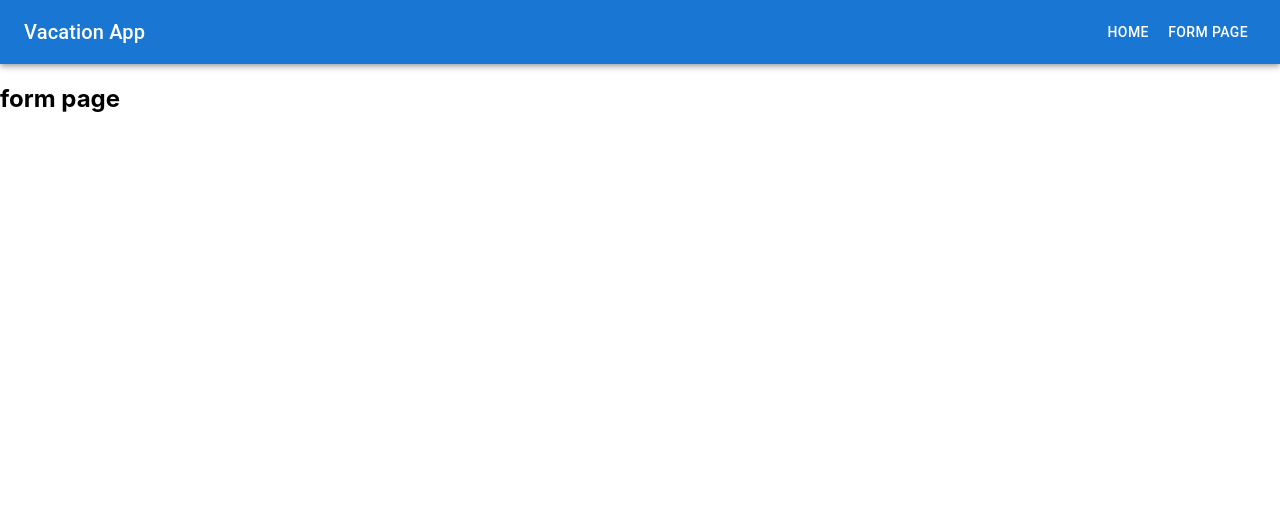
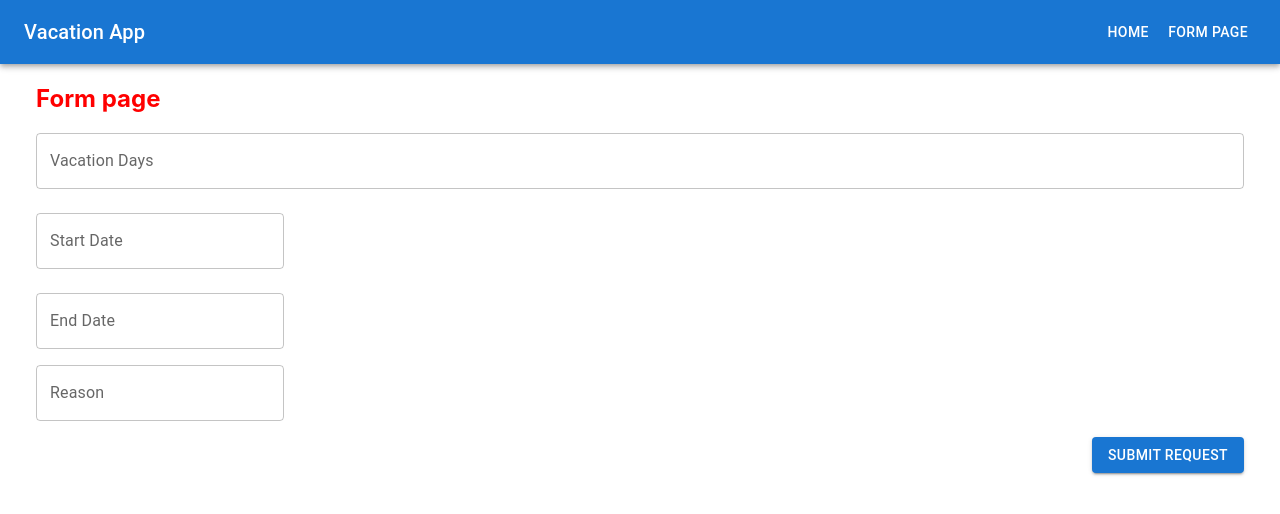
Before and after one commit to arrtych/vacation-form, a React (Create React App) app: page /form in a window 1280 px wide. Shown: the top 514 px of the page. Built offline with nearby package versions, Linux system fonts and the light colour scheme.

Commit message:
form components

```diff
--- a/package.json
+++ b/package.json
@@ -5,7 +5,8 @@
   "dependencies": {
     "@emotion/react": "^11.13.3",
     "@emotion/styled": "^11.13.0",
-    "@mui/material": "^6.1.2",
+    "@mui/material": "^6.1.3",
+    "@mui/x-date-pickers": "^7.19.0",
     "@testing-library/jest-dom": "^5.17.0",
     "@testing-library/react": "^13.4.0",
     "@testing-library/user-event": "^13.5.0",
@@ -14,6 +15,7 @@
     "@types/react": "^18.3.11",
     "@types/react-dom": "^18.3.0",
     "axios": "^1.7.7",
+    "dayjs": "^1.11.13",
     "react": "^18.3.1",
     "react-dom": "^18.3.1",
     "react-router-dom": "^6.26.2",
--- a/src/App.css
+++ b/src/App.css
@@ -0,0 +1,3 @@
+/* .MuiDateRangeCalendar-root div:first-child {
+  display: none;
+} */
--- /dev/null
+++ b/src/components/CustomDatePicker.tsx
@@ -0,0 +1,24 @@
+import * as React from "react";
+import { DemoContainer } from "@mui/x-date-pickers/internals/demo";
+import { AdapterDayjs } from "@mui/x-date-pickers/AdapterDayjs";
+import { LocalizationProvider } from "@mui/x-date-pickers/LocalizationProvider";
+import { DatePicker } from "@mui/x-date-pickers/DatePicker";
+
+interface CustomDatePickerProps {
+  label: string;
+}
+
+const CustomDatePicker: React.FC<CustomDatePickerProps> = (
+  props: CustomDatePickerProps
+) => {
+  const { label } = { ...props };
+  return (
+    <LocalizationProvider dateAdapter={AdapterDayjs}>
+      <DemoContainer components={["DatePicker"]}>
+        <DatePicker label={label} />
+      </DemoContainer>
+    </LocalizationProvider>
+  );
+};
+
+export default CustomDatePicker;
--- /dev/null
+++ b/src/components/NumberInput.tsx
@@ -0,0 +1,36 @@
+// src/components/NumberInput.tsx
+import React, { useState } from "react";
+import { TextField, Box } from "@mui/material";
+
+interface NumberInputProps {
+  label: string;
+}
+
+const NumberInput: React.FC<NumberInputProps> = (props: NumberInputProps) => {
+  const [value, setValue] = useState<number | string>("");
+
+  const handleChange = (event: React.ChangeEvent<HTMLInputElement>) => {
+    const newValue = event.target.value;
+
+    const parsedValue = newValue === "" ? "" : Number(newValue);
+    setValue(parsedValue);
+  };
+
+  const { label } = { ...props };
+  return (
+    <TextField
+      label={label}
+      type="number"
+      value={value}
+      onChange={handleChange}
+      variant="outlined"
+      fullWidth
+      inputProps={{
+        min: 0,
+        step: 1,
+      }}
+    />
+  );
+};
+
+export default NumberInput;
--- /dev/null
+++ b/src/components/VacationRequestForm/VacationRequestForm.module.css
@@ -0,0 +1,12 @@
+.title {
+  color: red;
+}
+
+.formBox {
+  display: flex;
+  justify-content: center;
+}
+
+.formButton {
+  float: right;
+}
--- /dev/null
+++ b/src/components/VacationRequestForm/VacationRequestForm.tsx
@@ -0,0 +1,78 @@
+// VacationRequestForm.tsx
+import React, { useState } from "react";
+import { TextField, Button, Box } from "@mui/material";
+import Grid from "@mui/material/Grid2";
+import { VacationRequest } from "../../types/types";
+import { VacationContext } from "../../context/VacationContext";
+import CustomDatePicker from "../CustomDatePicker";
+import styles from "./VacationRequestForm.module.css";
+import NumberInput from "../NumberInput";
+
+const VacationRequestForm: React.FC = () => {
+  // const { addVacationRequest } = useVacationContext();
+  const [startDate, setStartDate] = useState<Date | null>(null);
+  const [endDate, setEndDate] = useState<Date | null>(null);
+  const [reason, setReason] = useState<string>("");
+
+  const handleSubmit = (e: React.FormEvent) => {
+    e.preventDefault();
+    // if (startDate && endDate) {
+    //   const request: VacationRequest = {
+    //     startDate,
+    //     endDate,
+    //   };
+    //   addVacationRequest(request);
+    //   setStartDate(null);
+    //   setEndDate(null);
+    // }
+  };
+
+  const handleReasonChange = (e: React.ChangeEvent<HTMLInputElement>) => {
+    const newValue = e.target.value;
+    setReason(newValue);
+  };
+
+  return (
+    <Box className={styles.formBox}>
+      <form onSubmit={handleSubmit}>
+        <h2 className={styles.title}>Form page</h2>
+        <Grid container spacing={2}>
+          <Grid size={12}>
+            <NumberInput label={"Vacation Days"} />
+          </Grid>
+          <Grid size={12}>
+            <CustomDatePicker label="Start Date" />
+          </Grid>
+          <Grid size={12}>
+            <CustomDatePicker label="End Date" />
+          </Grid>
+          <Grid size={12}>
+            <TextField
+              id="textfield-reason"
+              label="Reason"
+              variant="outlined"
+              value={reason}
+              onChange={handleReasonChange}
+            />
+          </Grid>
+          <Grid size={12}>
+            <Button
+              type="submit"
+              variant="contained"
+              color="primary"
+              className={styles.formButton}
+            >
+              Submit Request
+            </Button>
+          </Grid>
+        </Grid>
+      </form>
+    </Box>
+  );
+};
+
+export default VacationRequestForm;
+
+// function useVacationContext(): { addVacationRequest: any } {
+//   throw new Error("Function not implemented.");
+// }
--- a/src/pages/FormPage.tsx
+++ b/src/pages/FormPage.tsx
@@ -1,11 +1,12 @@
-// src/pages/FormPage.tsx
+import { Box } from "@mui/material";
 import React from "react";
+import VacationRequestForm from "../components/VacationRequestForm/VacationRequestForm";
 
 const FormPage: React.FC = () => {
   return (
-    <div>
-      <h2>form page</h2>
-    </div>
+    <Box>
+      <VacationRequestForm />
+    </Box>
   );
 };
 
--- a/src/types/types.ts
+++ b/src/types/types.ts
@@ -3,7 +3,7 @@ export interface VacationRequest {
   id: number;
   startDate: string;
   endDate: string;
-  reason: string;
+  reason?: string;
 }
 
 export interface VacationFormData {
```
Also changed, not shown: src/components/CustomDateRangePicker.tsx (added, +53 -0 lines), 1 other file (tests, documents, lock files or other folders).
